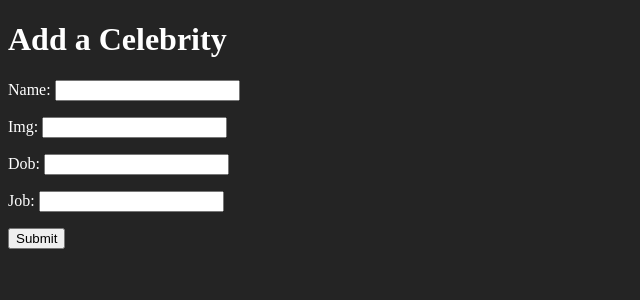
After one commit to jsparks404/Celebrity-Cars, a Django app: page /new/ in a window 1280 px wide. The commit adds this page. Shown: the top 300 px of the page, without its empty margins (0-640 px from the left). Run offline with Django 4.2, Linux system fonts and the light colour scheme.

Commit message:
create celebrity up

```diff
--- a/main_app/models.py
+++ b/main_app/models.py
@@ -9,9 +9,6 @@ class Celebrity(models.Model):
 
     def __str__(self):
         return self.name
-
-    class Meta:
-        ordering = ['name']
 
 
 class Car(models.Model):
--- a/main_app/static/styles/main.css
+++ b/main_app/static/styles/main.css
@@ -40,6 +40,12 @@ a {
     border: 5px solid black;
 }
 
+.add_celeb {
+    display: flex;
+    justify-content: center;
+    margin-top: 20px;
+    font-size: 1.5em;
+}
 
 
 .celeb_container {
--- /dev/null
+++ b/main_app/templates/celebrity_create.html
@@ -0,0 +1,11 @@
+{% extends 'base.html' %}
+{% block content %}
+<h1>Add a Celebrity</h1>
+
+<form method="post">
+  {% csrf_token %}
+  {{form.as_p}}
+  <input type="submit" value="Submit" />
+</form>
+
+{% endblock %}
--- a/main_app/templates/home.html
+++ b/main_app/templates/home.html
@@ -14,5 +14,8 @@
             {% endfor %}
         </div>
     </div>
+    <footer>
+        <a class="add_celeb" href="/new/">Add a Celebrity</a>
+    </footer>
 </div>
 {% endblock %}
--- a/main_app/urls.py
+++ b/main_app/urls.py
@@ -5,6 +5,7 @@ from . import views
 
 urlpatterns = [
     path('', views.Home.as_view(), name='home'),
+    path('new/', views.CelebrityCreate.as_view(), name="celebrity_create"),
     path('<int:pk>/', views.CelebrityDetail.as_view(), name="celebrity_detail"),
     path('<int:car_pk>/cars/<int:pk>/', views.CarDetail.as_view(), name="car_detail"),
 ]
--- a/main_app/views.py
+++ b/main_app/views.py
@@ -5,7 +5,7 @@ from django.shortcuts import render, redirect, get_object_or_404
 from django.views import View
 from django.views.generic import DetailView
 from django.urls import reverse
-
+from django.views.generic.edit import CreateView
 
 # Create your views here.
 
@@ -32,3 +32,10 @@ class CarDetail(DetailView):
     def get_context_data(self, **kwargs):
         context = super().get_context_data(**kwargs)
         return context
+
+
+class CelebrityCreate(CreateView):
+    model = Celebrity
+    fields = ['name', 'img', 'dob', 'job']
+    template_name = "celebrity_create.html"
+    success_url = "/"
```
